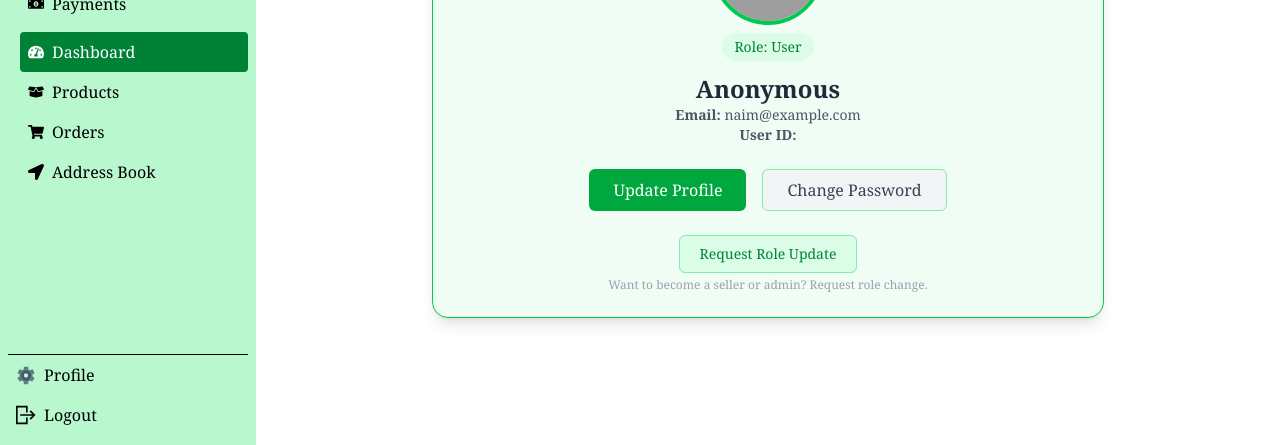
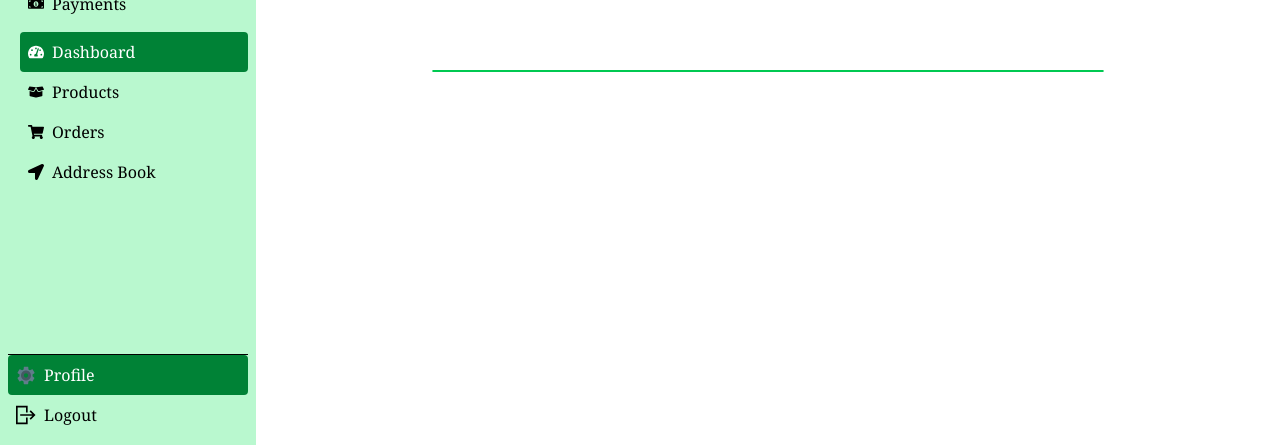
Before and after one commit to md-abu-naim/NatureGlow, a React (Vite) app: page /dashboard/profile in a window 1280 px wide. Shown: the part 349-794 px from the top of the page. Built offline with nearby package versions, Linux system fonts and the light colour scheme; no server answers; grey boxes are pictures that could not be loaded.

Commit message:
start profile page design

```diff
--- a/src/Pages/Dashboard/Profile.jsx
+++ b/src/Pages/Dashboard/Profile.jsx
@@ -1,41 +1,3 @@
-
-// const UserProfile = () => {
-//   const user = {
-//     name: "Abu Naim",
-//     userId: "USR123456",
-//     email: "naim@example.com",
-//     image: "https://i.pravatar.cc/150?img=3" // fallback image
-//   };
-
-
-//   return (
-//     <div className="min-h-screen bg-white flex items-center justify-center px-4 py-8">
-//       <div className="w-full max-w-md bg-white border border-gray-200 rounded-xl shadow-lg p-6 text-center">
-//         <img
-//           src={user.image}
-//           alt="Profile"
-//           className="w-28 h-28 mx-auto rounded-full border-4 border-green-500 object-cover"
-//         />
-//         <h2 className="mt-4 text-2xl font-semibold text-gray-800">{user.name}</h2>
-//         <p className="text-sm text-gray-500">User ID: <span className="font-medium">{user.userId}</span></p>
-
-//         <div className="mt-6 flex flex-col sm:flex-row gap-4 justify-center">
-//           <button className="bg-green-500 hover:bg-green-600 text-white font-semibold px-5 py-2 rounded-md transition">
-//             Update Profile
-//           </button>
-//           <button className="bg-gray-100 hover:bg-gray-200 text-gray-700 font-medium px-5 py-2 rounded-md transition">
-//             Reset Password
-//           </button>
-//         </div>
-//       </div>
-//     </div>
-//   );
-// };
-
-// export default UserProfile;
-
-
-
 
 const Profile = () => {
   //   const { user } = useAuth();
@@ -48,6 +10,11 @@ const Profile = () => {
   };
 
   return (
+    <div>
+      <div className="flex justify-center items-center min-h-screen px-4">
+        <div className="bg-green-50 shadow-lg border border-green-500 rounded-2xl w-full max-w-2xl text-center"></div>
+      </div>
+
       <div className="flex justify-center items-center min-h-screen px-4">
         <div className="bg-green-50 shadow-lg border border-green-500 rounded-2xl w-full max-w-2xl text-center">
           <img
@@ -102,6 +69,7 @@ const Profile = () => {
           </div>
         </div>
       </div>
+    </div>
   );
 };
 
--- a/src/Pages/Dashboard/Sidebar/Sidebar.jsx
+++ b/src/Pages/Dashboard/Sidebar/Sidebar.jsx
@@ -59,7 +59,7 @@ const Sideber = () => {
                 </div>
                 <div>
                     <hr />
-                    <NavLink to='/profile' className={({ isActive }) => `flex items-center gap-2 p-2 hover:bg-green-500 rounded transition-colors duration-300 transform ${isActive && 'bg-green-700 text-white hover:text-black'}`}>
+                    <NavLink to='/dashboard/profile' className={({ isActive }) => `flex items-center gap-2 p-2 hover:bg-green-500 rounded transition-colors duration-300 transform ${isActive && 'bg-green-700 text-white hover:text-black'}`}>
                         <FcSettings className='w-5 h-5' /> <span className='font-medium'>Profile</span>
                     </NavLink>
                     <button onClick={handleLogout} className='flex w-full items-center p-2 hover:bg-green-500 transition-colors duration-300 transform'>
```
Lines whose indentation alone changed are shown as unchanged.
